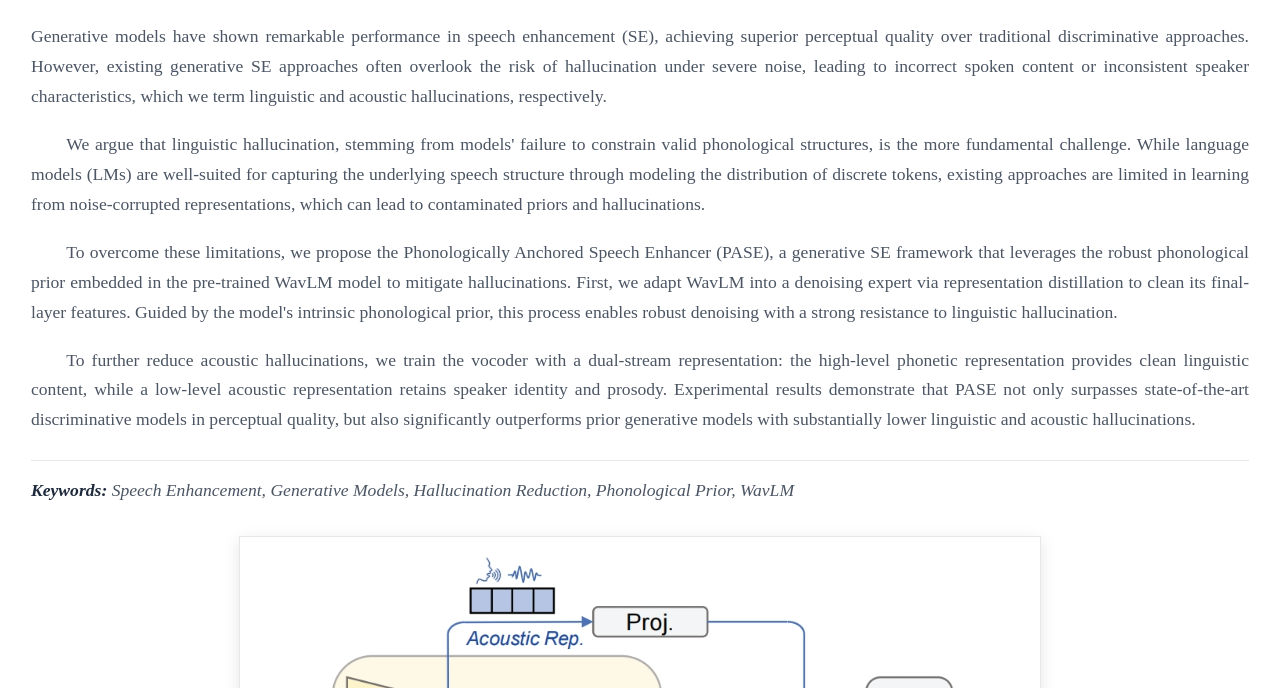
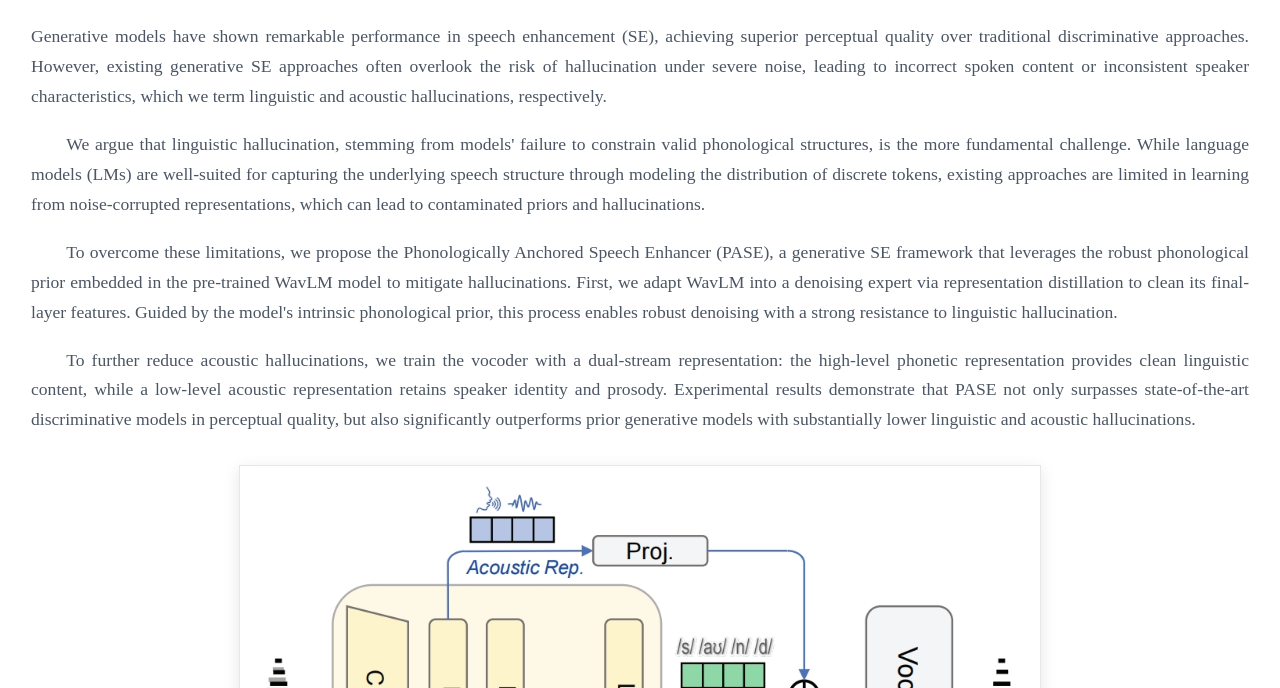
Before and after one commit to Xiaobin-Rong/pase_demo, a plain HTML site: page index.html in a window 1280 px wide. Shown: the part 592-1280 px from the top of the page. Drawn offline with Linux system fonts and the light colour scheme; a web font is replaced by a local one.

Commit message:
Update index.html

```diff
--- a/index.html
+++ b/index.html
@@ -38,7 +38,6 @@
     <div class="narrow-container">
         <div class="abstract-section">
             <h2>Abstract</h2>
-            <div class="abstract-content">
             <div class="abstract-text">
                 <p>Generative models have shown remarkable performance in speech enhancement (SE), achieving superior perceptual quality over traditional discriminative approaches. However, existing generative SE approaches often overlook the risk of hallucination under severe noise, leading to incorrect spoken content or inconsistent speaker characteristics, which we term linguistic and acoustic hallucinations, respectively.</p>
 
@@ -47,13 +46,10 @@
                 <p>To overcome these limitations, we propose the Phonologically Anchored Speech Enhancer (PASE), a generative SE framework that leverages the robust phonological prior embedded in the pre-trained WavLM model to mitigate hallucinations. First, we adapt WavLM into a denoising expert via representation distillation to clean its final-layer features. Guided by the model's intrinsic phonological prior, this process enables robust denoising with a strong resistance to linguistic hallucination.</p>
 
                 <p>To further reduce acoustic hallucinations, we train the vocoder with a dual-stream representation: the high-level phonetic representation provides clean linguistic content, while a low-level acoustic representation retains speaker identity and prosody. Experimental results demonstrate that PASE not only surpasses state-of-the-art discriminative models in perceptual quality, but also significantly outperforms prior generative models with substantially lower linguistic and acoustic hallucinations.</p>
-
-                    <p class="keywords"><strong>Keywords:</strong> Speech Enhancement, Generative Models, Hallucination Reduction, Phonological Prior, WavLM</p>
             </div>
             <div class="framework-image">
                 <img src="model_framework.png" alt="PASE Model Framework">
                 <div class="image-caption">Figure 1: Overall architecture of the proposed PASE framework.</div>
-                </div>
             </div>
         </div>
     </div>
```
Lines whose indentation alone changed are shown as unchanged.
